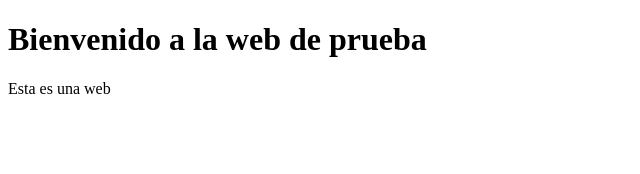
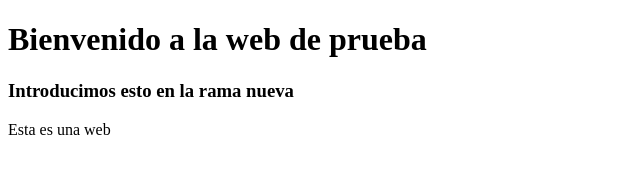
Before and after one commit to asturcomboal/pagina-web, a plain HTML site: page index.html in a window 1280 px wide. Shown: the whole page, without its empty margins (0-640 px from the left). Drawn offline with Linux system fonts and the light colour scheme.

Commit message:
cambio en la nueva rama
prueba de rama nueva

```diff
--- a/index.html
+++ b/index.html
@@ -11,6 +11,8 @@
 <body>
 
 <h1> Bienvenido a la web de prueba</h1>
+<h3> Introducimos esto en la rama nueva</h3>
+
 
 <p> Esta es una web</p>
 
```
